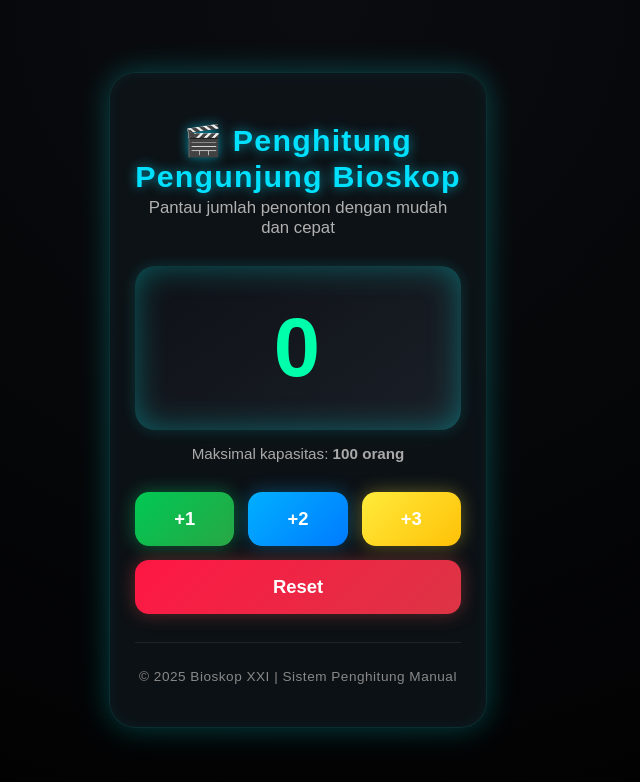
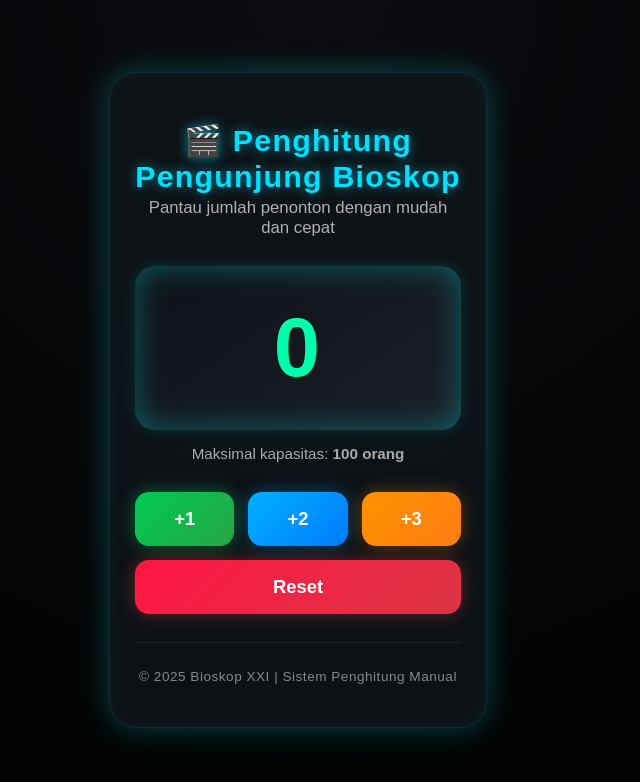
Before and after one commit to HansRF/Tugas-React, a React (Vite) app: page / in a window 1280 px wide. Shown: the top 782 px of the page, without its empty margins (321-961 px from the left). Built offline with nearby package versions, Linux system fonts and the light colour scheme.

Commit message:
update tombol

```diff
--- a/src/App.css
+++ b/src/App.css
@@ -137,6 +137,11 @@ header h1 {
   background: linear-gradient(135deg, #ffeb3b, #ffc107);
   box-shadow: 0 0 18px rgba(255, 235, 59, 0.35);
 }
+.btn.orange {
+  background: linear-gradient(135deg, #ff9100, #fd7e14);
+  box-shadow: 0 0 18px rgba(255, 145, 0, 0.35);
+}
+
 .btn:hover {
   transform: scale(1.09);
   box-shadow: 0 0 25px rgba(0, 255, 255, 0.4);
--- a/src/App.jsx
+++ b/src/App.jsx
@@ -63,7 +63,7 @@ export default function App() {
       <section className="button-section">
         <button className="btn green" onClick={() => addVisitor(1)}>+1</button>
         <button className="btn blue" onClick={() => addVisitor(2)}>+2</button>
-        <button className="btn yellow" onClick={() => addVisitor(5)}>+3</button>
+        <button className="btn orange" onClick={() => addVisitor(3)}>+3</button>
         <button className="btn red" onClick={reset}>Reset</button>
       </section>
 
```
